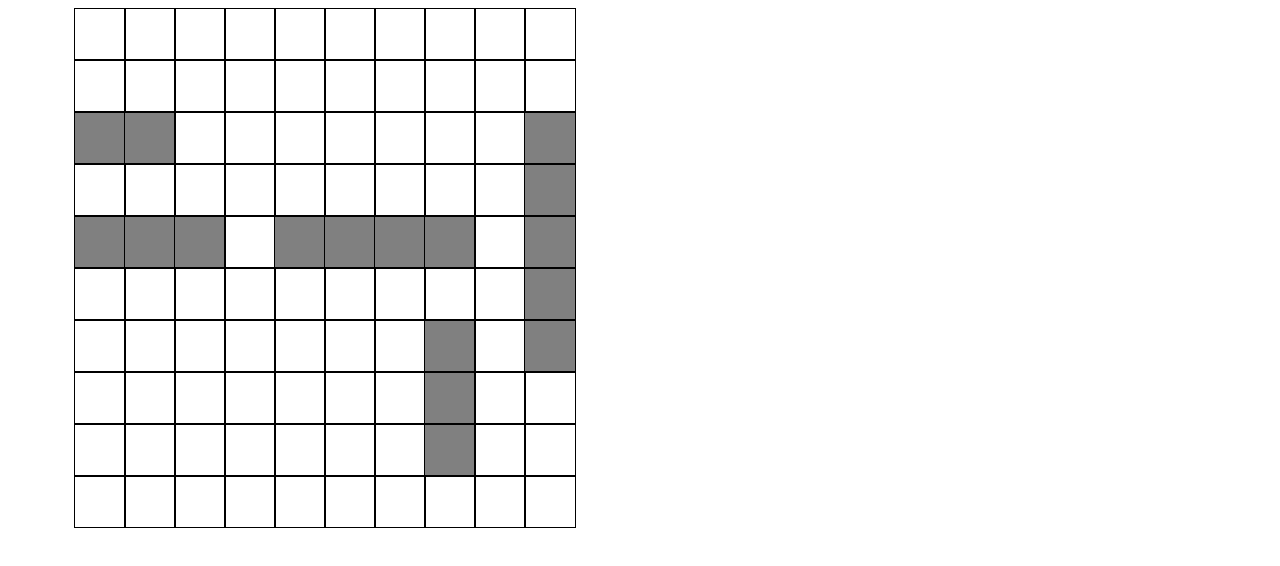
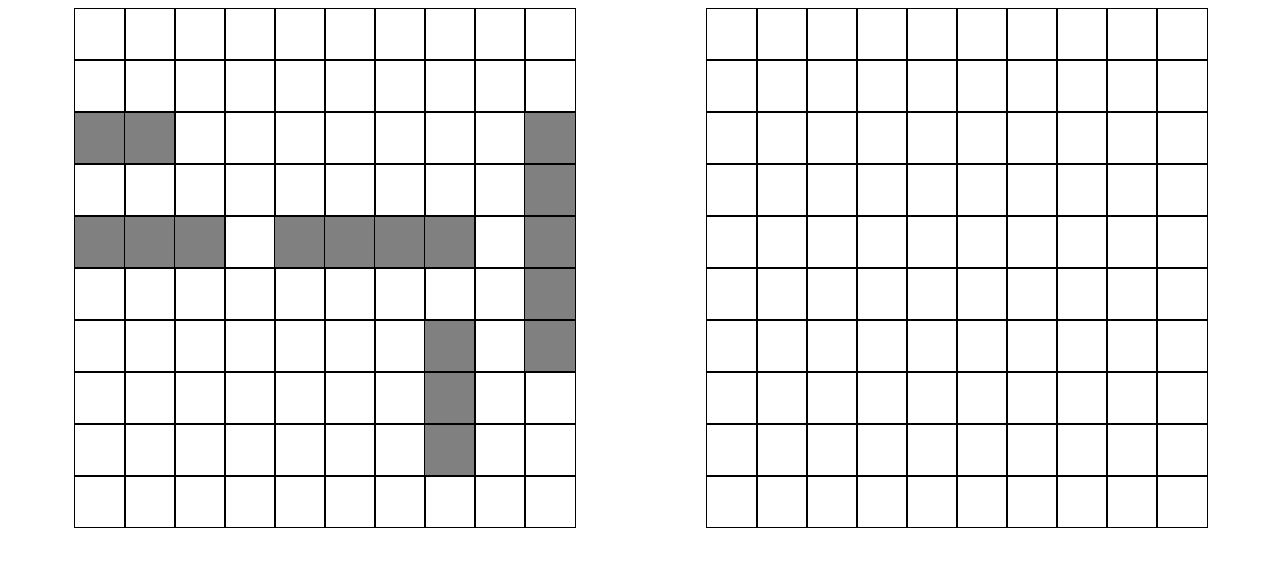
Before and after one commit to JBisquick/battleship, a website built with webpack: page dist/index.html in a window 1280 px wide. Built offline with nearby package versions, Linux system fonts and the light colour scheme.

Commit message:
Add function to load computer board onto website

```diff
--- a/src/dom.js
+++ b/src/dom.js
@@ -12,6 +12,18 @@ const loadPlayerBoard = (gameboard) => {
   }
 };
 
+const loadComputerBoard = (compGameboard) => {
+  const board = document.querySelector('#computer');
+  for (const row of compGameboard) {
+    for (const cell of row) {
+      const space = document.createElement('div');
+      space.classList.add('opSpace');
+      board.appendChild(space);
+    }
+  }
+};
+
 export {
-  loadPlayerBoard
+  loadPlayerBoard,
+  loadComputerBoard
 };
--- a/src/index.js
+++ b/src/index.js
@@ -3,6 +3,7 @@ import { createGameboard } from './gameboard';
 import { createShip } from './ship.js';
 import { createPlayer } from './player.js';
 import {
+  loadComputerBoard,
   loadPlayerBoard
 } from './dom.js';
 
@@ -37,3 +38,4 @@ computerBoard.placeShip(battleshipC, 4, 4, 'row');
 computerBoard.placeShip(carrierC, 9, 2, 'col');
 
 loadPlayerBoard(playerBoard.getBoard());
+loadComputerBoard(computerBoard.getBoard());
--- a/src/styles.css
+++ b/src/styles.css
@@ -9,7 +9,8 @@
   grid-template-columns: repeat(10, 50px);
 }
 
-.space {
+.space,
+.opSpace {
   border: 1px solid black;
   width: 50px;
   height: 50px;
```
Also changed, not shown: dist/main.js.
